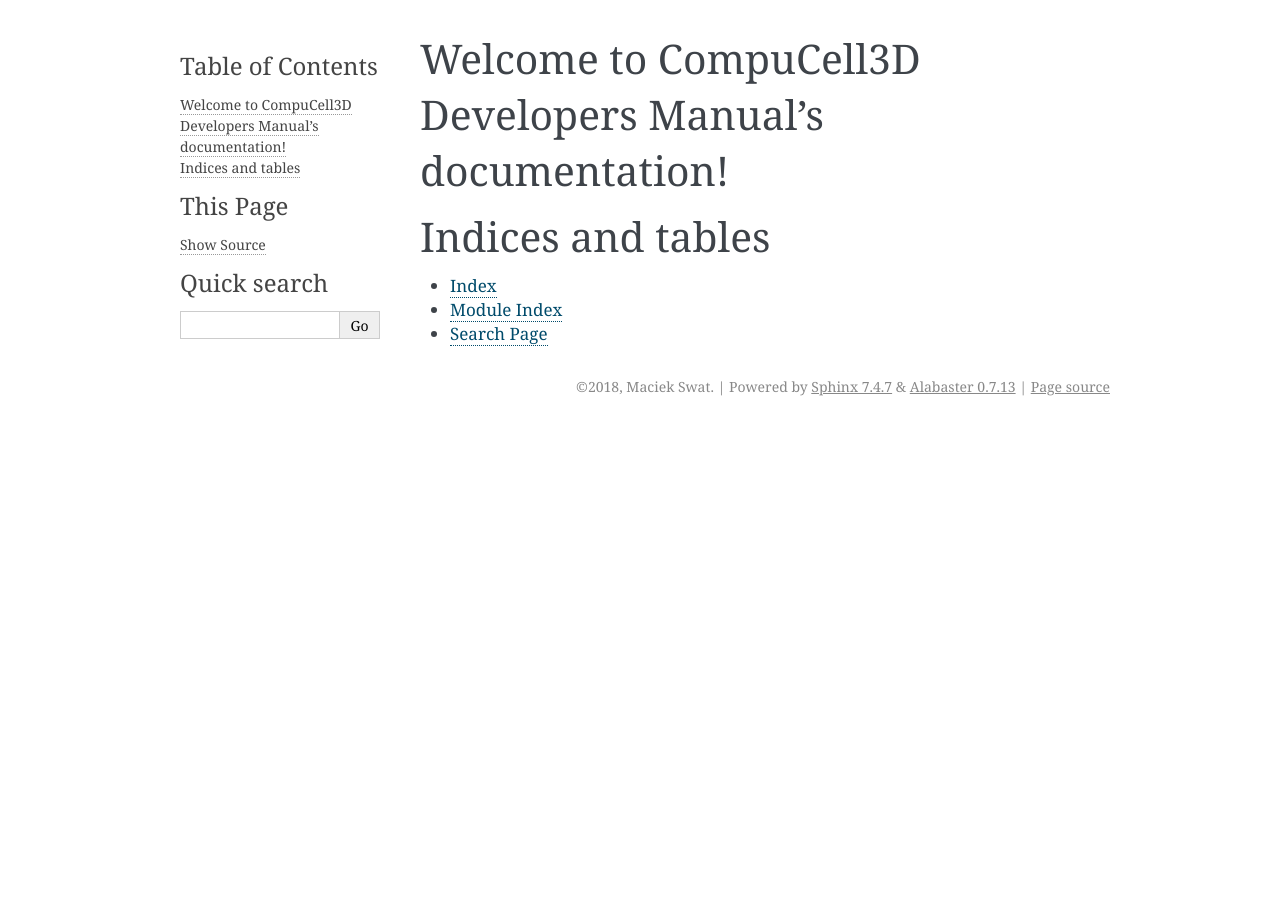
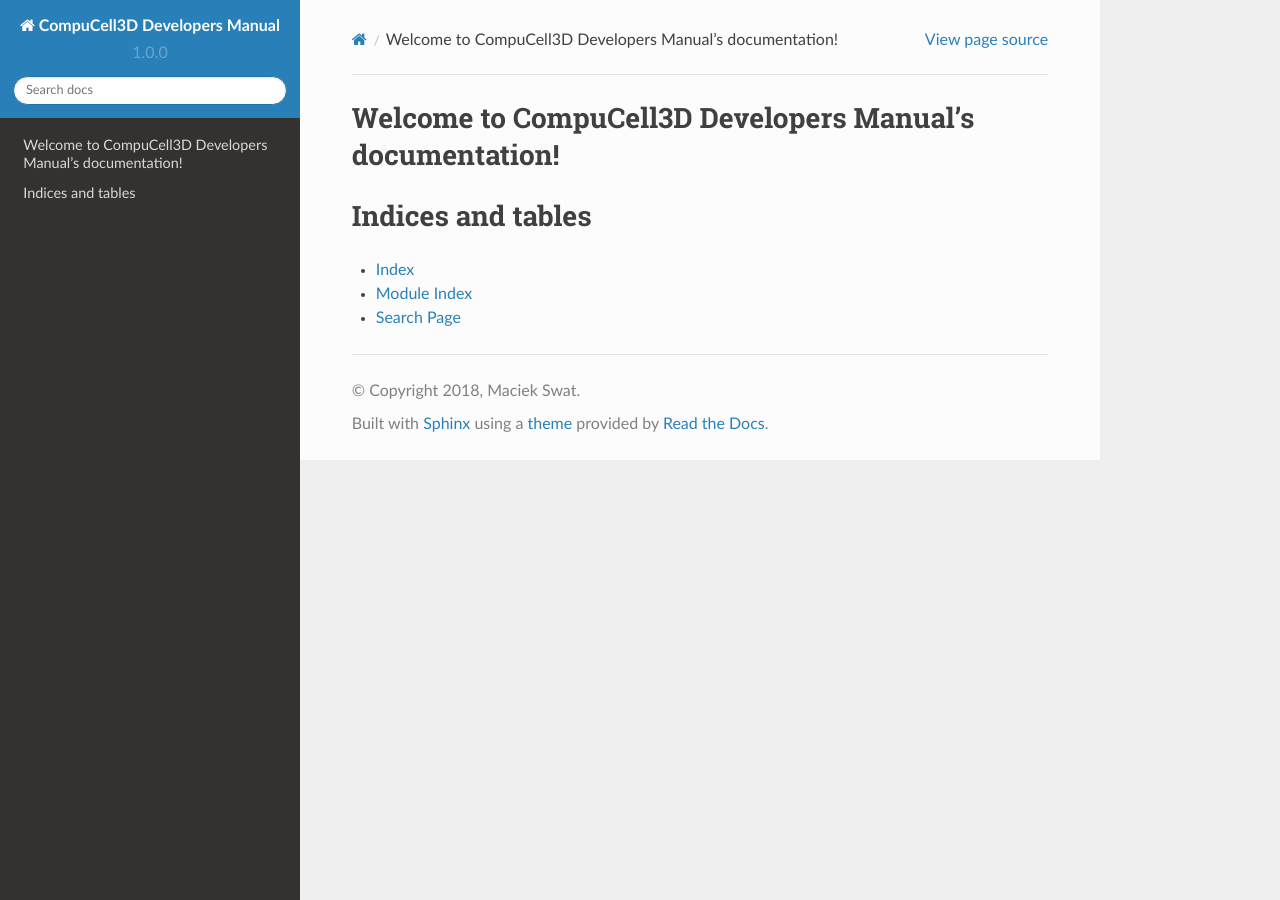
Before and after one commit to CompuCell3D/CompuCell3DDevelopersManual, a Sphinx documentation site: the page built from docs/index.rst, in a window 1280 px wide. Built offline with Sphinx 7.4.7 and the Read the Docs theme 2.0.0, drawn with Linux system fonts in a browser that asks for light colours.

Commit message:
tweaked conf.py

```diff
--- a/docs/conf.py
+++ b/docs/conf.py
@@ -30,7 +30,12 @@
 # Add any Sphinx extension module names here, as strings. They can be
 # extensions coming with Sphinx (named 'sphinx.ext.*') or your custom
 # ones.
-extensions = ['sphinx.ext.mathjax']
+extensions = ['sphinx.ext.mathjax',
+              'sphinx.ext.githubpages',
+              'sphinx.ext.autosectionlabel',
+              'sphinx.ext.autodoc',
+              'sphinx.ext.intersphinx',
+              ]
 
 # Add any paths that contain templates here, relative to this directory.
 templates_path = ['_templates']
@@ -82,7 +87,8 @@
 # The theme to use for HTML and HTML Help pages.  See the documentation for
 # a list of builtin themes.
 #
-html_theme = 'alabaster'
+# html_theme = 'alabaster'
+html_theme = 'sphinx_rtd_theme'
 
 # Theme options are theme-specific and customize the look and feel of a theme
 # further.  For a list of options available for each theme, see the
@@ -147,7 +153,7 @@
 # (source start file, target name, title, author,
 #  dir menu entry, description, category)
 texinfo_documents = [
-    (master_doc, 'CompuCell3DDevelopersManual', u'CompuCell3D Developers Manual Documentation',
+    (master_doc, 'CompuCell3DDevelopersManual', u'CompuCell3D Developers Manual',
      author, 'CompuCell3DDevelopersManual', 'One line description of project.',
      'Miscellaneous'),
 ]
```
